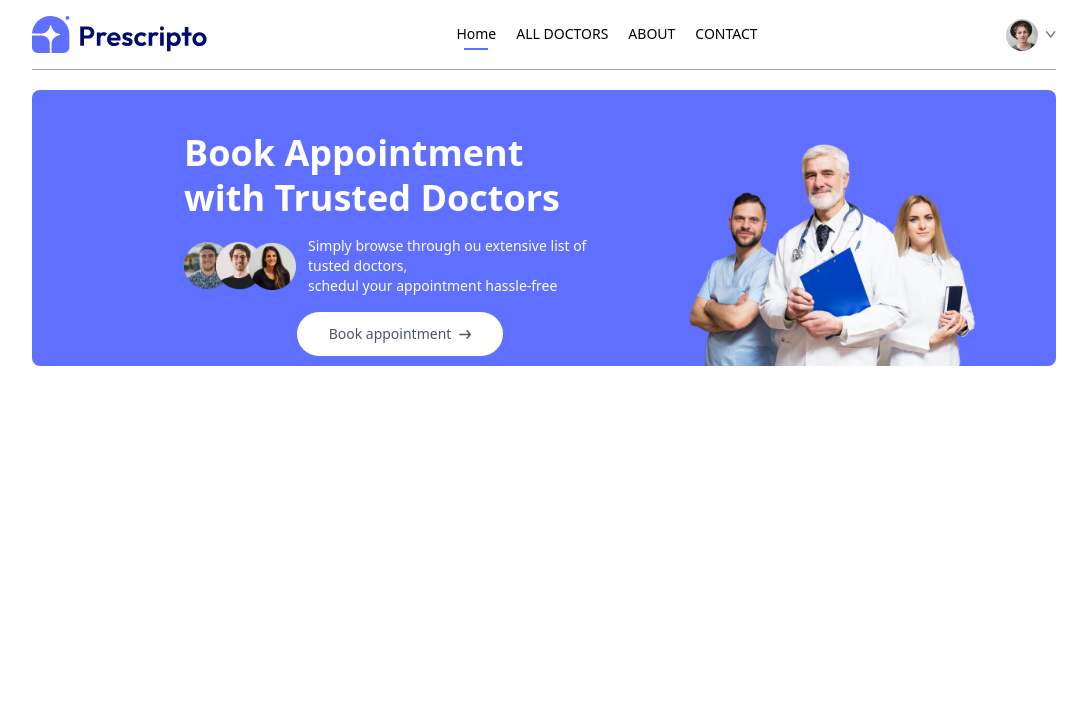
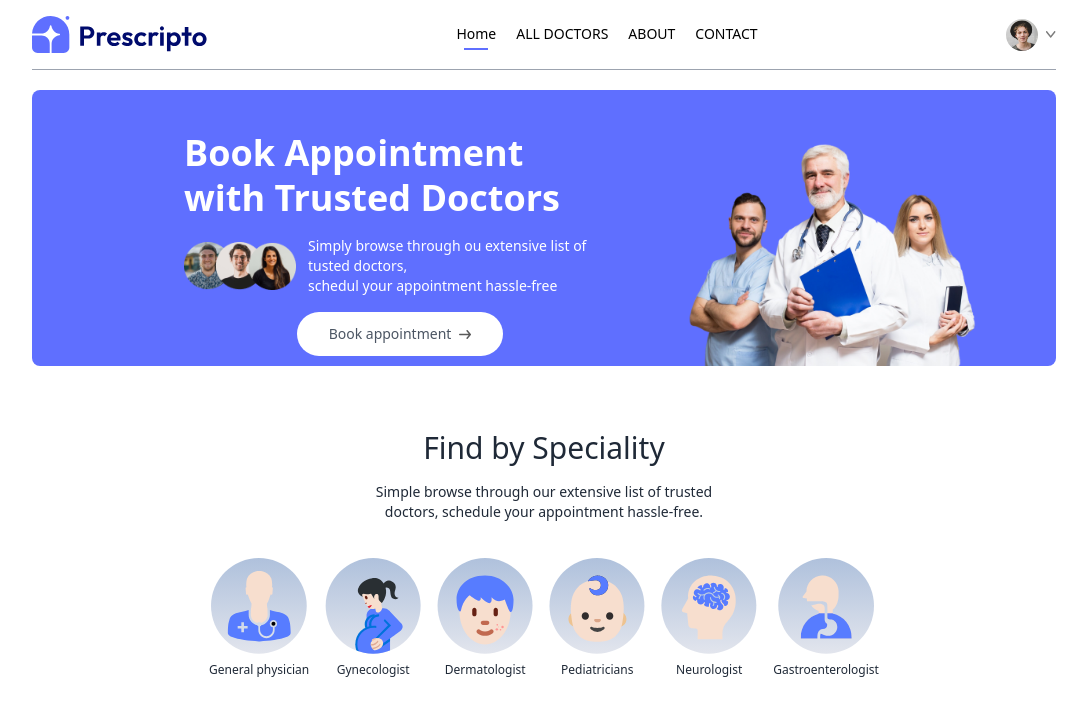
Before and after one commit to Ferdous110/docEase-booking-platform, a React app: page / in a window 1280 px wide. Shown: the top 716 px of the page, without its empty margins (96-1183 px from the left). Built offline with nearby package versions, Linux system fonts and the light colour scheme; the HTML template or start-up script is replaced by a standard one.

Commit message:
completed Menu section

```diff
--- /dev/null
+++ b/src/components/SpecialityMenu.jsx
@@ -0,0 +1,25 @@
+import React from "react";
+import { specialityData } from "../assets/assets";
+import { Link } from "react-router-dom";
+
+const SpecialityMenu = () => {
+  return (
+    <div className="flex flex-col items-center gap-4 py-16 text-gray-800" id="speciality">
+      <h1 className="text-3xl font-medium">Find by Speciality</h1>
+      <p className="sm:w-1/3 text-center text-sm">
+        Simple browse through our extensive list of trusted doctors, schedule your appointment hassle-free.
+
+      </p>
+      <div className="flex sm:justify-center gap-4 pt-5 w-full overflow-scroll ">
+        {specialityData.map((item, index) => (
+          <Link onClick={()=>scrollTo(0,0)} className="flex flex-col items-center text-xs cursor-pointer  hover:translate-y-[-10px] transition-all duration-500" key={index} to={`/doctors/${item.speciality}`}>
+            <img className="w-16 sm:w-24 mb-2" src={item.image} alt="" />
+            <p>{item.speciality}</p>
+          </Link>
+        ))}
+      </div>
+    </div>
+  );
+};
+
+export default SpecialityMenu;
--- a/src/index.css
+++ b/src/index.css
@@ -5,3 +5,7 @@
 .active hr{
   @apply block
 }
+
+::-webkit-scrollbar{
+  @apply hidden
+}
--- a/src/pages/Home.jsx
+++ b/src/pages/Home.jsx
@@ -1,10 +1,12 @@
 import React from 'react'
 import Header from '../components/Header'
+import SpecialityMenu from '../components/SpecialityMenu'
 
 const Home = () => {
   return (
     <div>
       <Header />
+      <SpecialityMenu />
     </div>
   )
 }
```
Also changed, not shown: src/pages/Appointment.jsx (line endings or trailing spaces).
